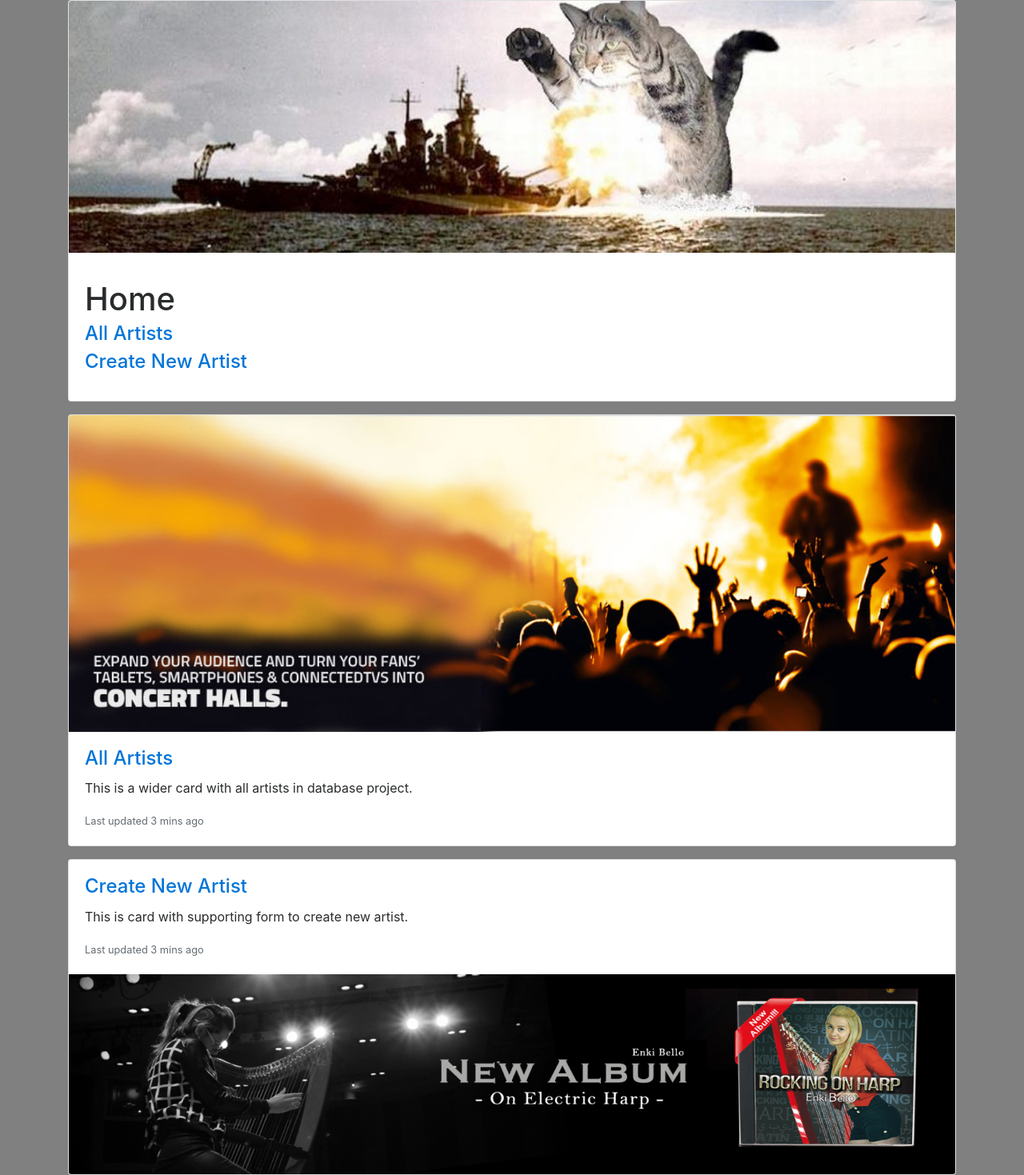
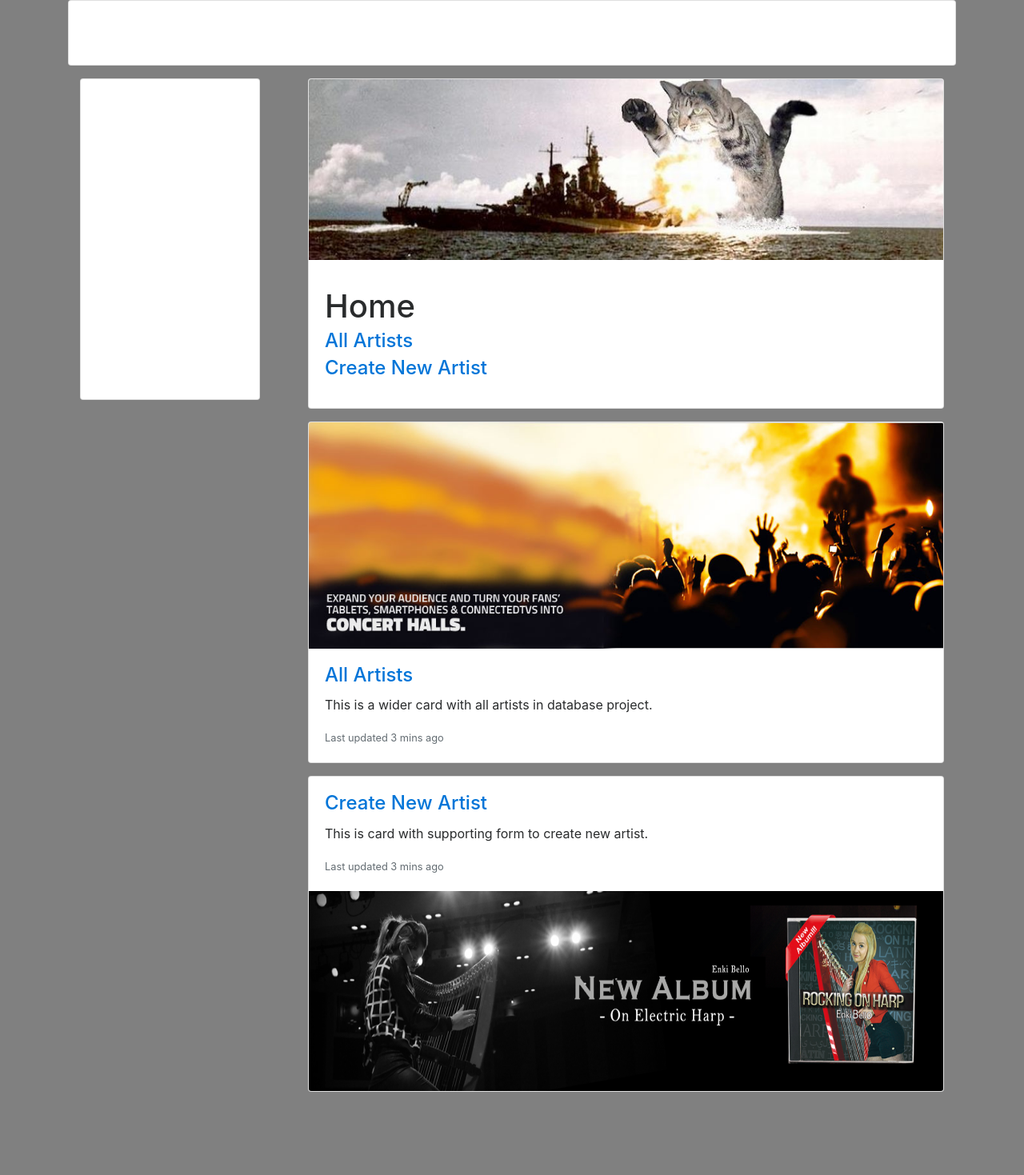
Before and after one commit to fitabs/battleship_django, a Django app: template templates/blog/home.html in a window 1280 px wide. Shown: the whole page at 80% size. After the commit the page ends 1365 px from the top, so only its background shows below. Run offline with Django 3.2, Linux system fonts and the light colour scheme; the template is opened without the code that fills it, so the values that code supplies are empty; some libraries are stand-ins or nearby versions.

Commit message:
urls update for lesson RSS (template for all page)

```diff
--- a/blog/views.py
+++ b/blog/views.py
@@ -20,7 +20,7 @@ def artistCreate(request):
     elif request.method == "POST":
         form = ArtistForm(request.POST)
         form.save()
-        return HttpResponseRedirect('/artists')
+        return HttpResponseRedirect('/blog/artists')
 
 
 def artistdetails(request, id):
--- a/django1/settings.py
+++ b/django1/settings.py
@@ -40,8 +40,10 @@ INSTALLED_APPS = [
     'django.contrib.sessions',
     'django.contrib.messages',
     'django.contrib.staticfiles',
+    'bootstrap3',
     'blog',
     'battle',
+    'rss',
 ]
 
 MIDDLEWARE = [
--- a/django1/urls.py
+++ b/django1/urls.py
@@ -18,5 +18,6 @@ from django.contrib import admin
 
 urlpatterns = [
     url(r'^admin/', admin.site.urls),
-    url(r'', include('blog.urls')),
+    url(r'^blog/', include('blog.urls')),
+    url(r'', include('rss.urls')),  # r'^rss'
 ]
--- /dev/null
+++ b/rss/urls.py
@@ -0,0 +1,9 @@
+from django.conf.urls import url
+from . import views
+
+urlpatterns = [
+    url(r'^$', views.home, name="home"),
+    # url(r'^artists$', views.artists, name='artists'),
+    # url(r'^artists/(?P<id>\d+)$', views.artistdetails, name="artistdetails"),
+    # url(r'^artists/create$', views.artistCreate, name="artistdetails"),
+]
--- a/templates/blog/artistcreate.html
+++ b/templates/blog/artistcreate.html
@@ -17,14 +17,14 @@
     <div class="card mb-3">
   <img class="card-img-top" src="{% static "img/artist_yellow.jpg" %}" alt="Card image cap">
   <div class="card-block">
-    <h4 class="card-title"><a href="/artists">All Artists</a></h4>
+    <h4 class="card-title"><a href="/blog/artists">All Artists</a></h4>
     <p class="card-text">This is a wider card with all artists in database project.</p>
     <p class="card-text"><small class="text-muted">Last updated 3 mins ago</small></p>
   </div>
 </div>
 <div class="card">
   <div class="card-block">
-    <h4 class="card-title"><a href="">Home</a></h4>
+    <h4 class="card-title"><a href="/blog">Home</a></h4>
     <p class="card-text">Go to homepage</p>
     <p class="card-text"><small class="text-muted">Last updated 228 mins ago</small></p>
   </div>
--- a/templates/blog/artistdetails.html
+++ b/templates/blog/artistdetails.html
@@ -15,7 +15,7 @@
     <div class="card mb-3">
   <img class="card-img-top" src="{% static "img/album.png" %}" alt="Card image cap">
   <div class="card-block">
-    <h4 class="card-title"><a href="/artists/create">Create New Artist</a></h4>
+    <h4 class="card-title"><a href="/blog/artists/create">Create New Artist</a></h4>
     <p class="card-text">This is card with supporting form to create new artist.</p>
     <p class="card-text"><small class="text-muted">Last updated 3 mins ago</small></p>
   </div>
@@ -23,7 +23,7 @@
 
 <div class="card">
   <div class="card-block">
-    <h4 class="card-title"><a href="">Home</a></h4>
+    <h4 class="card-title"><a href="/blog">Home</a></h4>
     <p class="card-text">Go to homepage</p>
     <p class="card-text"><small class="text-muted">Last updated 228 mins ago</small></p>
   </div>
--- a/templates/blog/artists.html
+++ b/templates/blog/artists.html
@@ -8,7 +8,7 @@
 <ul>
     {% for artist in artists %}
         <li>
-        <a href="/artists/{{ artist.id }}">
+        <a href="/blog/artists/{{ artist.id }}">
             {{ artist.name }}
         </a>
         </li>
@@ -23,14 +23,14 @@
     <div class="card mb-3">
   <img class="card-img-top" src="{% static "img/album.png" %}" alt="Card image cap">
   <div class="card-block">
-    <h4 class="card-title"><a href="/artists/create">Create New Artist</a></h4>
+    <h4 class="card-title"><a href="/blog/artists/create">Create New Artist</a></h4>
     <p class="card-text">This is card with supporting form to create new artist.</p>
     <p class="card-text"><small class="text-muted">Last updated 3 mins ago</small></p>
   </div>
 </div>
 <div class="card">
   <div class="card-block">
-    <h4 class="card-title"><a href="">Home</a></h4>
+    <h4 class="card-title"><a href="/blog">Home</a></h4>
     <p class="card-text">Go to homepage</p>
     <p class="card-text"><small class="text-muted">Last updated 228 mins ago</small></p>
   </div>
--- a/templates/blog/home.html
+++ b/templates/blog/home.html
@@ -5,25 +5,25 @@
 
 
 <h1> Home </h1>
-<h4><a href="/artists">All Artists</a></h4>
-<h4><a href="/artists/create">Create New Artist</a></h4>
+<h4><a href="/blog/artists">All Artists</a></h4>
+<h4><a href="/blog/artists/create">Create New Artist</a></h4>
 
 
-    {% endblock %}
-    {% block footer %}
+{% endblock %}
+{% block footer %}
 
 
     <div class="card mb-3">
   <img class="card-img-top" src="{% static "img/artist_yellow.jpg" %}" alt="Card image cap">
   <div class="card-block">
-    <h4 class="card-title"><a href="/artists">All Artists</a></h4>
+    <h4 class="card-title"><a href="/blog/artists">All Artists</a></h4>
     <p class="card-text">This is a wider card with all artists in database project.</p>
     <p class="card-text"><small class="text-muted">Last updated 3 mins ago</small></p>
   </div>
 </div>
 <div class="card">
   <div class="card-block">
-    <h4 class="card-title"><a href="/artists/create">Create New Artist</a></h4>
+    <h4 class="card-title"><a href="/blog/artists/create">Create New Artist</a></h4>
     <p class="card-text">This is card with supporting form to create new artist.</p>
     <p class="card-text"><small class="text-muted">Last updated 3 mins ago</small></p>
   </div>
--- a/templates/blog/mainView.html
+++ b/templates/blog/mainView.html
@@ -12,16 +12,65 @@
 
     <!-- Bootstrap CSS -->
     <link rel="stylesheet" href="https://maxcdn.bootstrapcdn.com/bootstrap/4.0.0-alpha.6/css/bootstrap.min.css" integrity="sha384-rwoIResjU2yc3z8GV/NPeZWAv56rSmLldC3R/AZzGRnGxQQKnKkoFVhFQhNUwEyJ" crossorigin="anonymous">
-    <link rel="stylesheet" href="{% static "css/styles.css" %}">
+    <link rel="stylesheet" href="{% static "blog/css/styles.css" %}">
   </head>
   <body>
+  <div class="container">
+    <div class="row">
+        <div class="col-md-12">
+            <div class="card">
+                <p></p>
+                <p></p>
+                <p></p>
+                <p></p>
+                <p></p>
+            </div>
+        </div>
+    </div>
 
+  <p></p>
+
+      <div class="row">
+          <div class="col-md-3">
                 <div class="container">
+                    <div class="card">
+                        <p></p>
+                        <p></p>
+                        <p></p>
+                        <p></p>
+                        <p></p>
+                        <p></p>
+                        <p></p>
+                        <p></p>
+                        <p></p>
+                        <p></p>
+                        <p></p>
+                        <p></p>
+                        <p></p>
+                        <p></p>
+                        <p></p>
+                        <p></p>
+                        <p></p>
+                        <p></p>
+                        <p></p>
+                        <p></p>
+                        <p></p>
+                        <p></p>
+                        <p></p>
+                        <p></p>
+                        <p></p>
+                    </div>
+                </div>
+          </div>
 
+        <div class="col-md-9">
+            <div class="container">
                 <div class="card">
                     <img class="card-img-top" src="{% static "img/banner_cat.jpg" %}" alt="Card image cap">
                     <div class="card-block">
-         <p class="card-text">{% block content %} {% endblock %}</p>
+                     <p class="card-text">
+                         {% block content %} {% endblock %}
+                     </p>
                     </div>
                 </div>
 
@@ -33,7 +82,9 @@
 
                 {% block footer %} {% endblock %}
             </div>
-
+        </div>
+    </div>
+  </div>
     <!-- jQuery first, then Tether, then Bootstrap JS. -->
     <script src="https://code.jquery.com/jquery-3.1.1.slim.min.js" integrity="sha384-A7FZj7v+d/sdmMqp/nOQwliLvUsJfDHW+k9Omg/a/EheAdgtzNs3hpfag6Ed950n" crossorigin="anonymous"></script>
     <script src="https://cdnjs.cloudflare.com/ajax/libs/tether/1.4.0/js/tether.min.js" integrity="sha384-DztdAPBWPRXSA/3eYEEUWrWCy7G5KFbe8fFjk5JAIxUYHKkDx6Qin1DkWx51bBrb" crossorigin="anonymous"></script>
```
Also changed, not shown: templates/rss/home.html (added, +31 -0 lines), db.sqlite3, static/blog/css/styles.css (renamed from static/css/styles.css), static/rss/style.css (added). Lines whose indentation alone changed are shown as unchanged.
